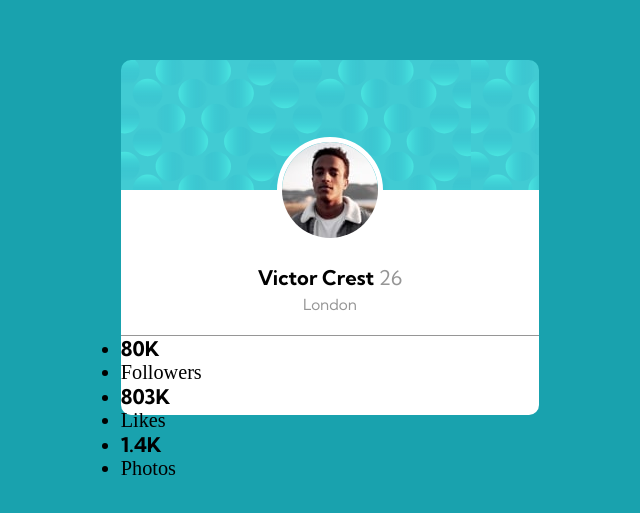
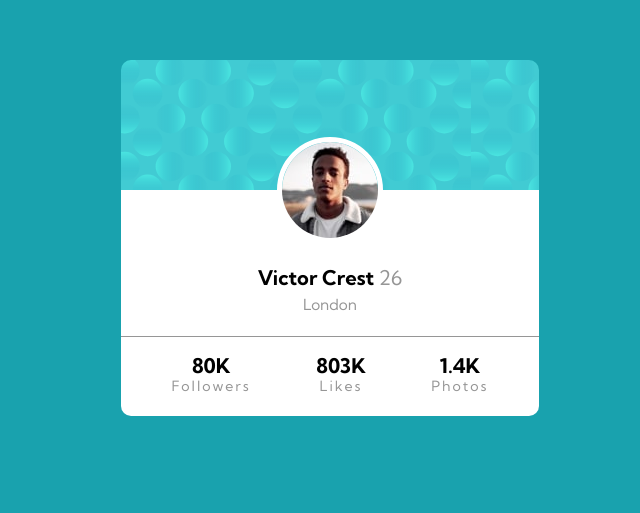
Before and after one commit to Astrobean/frontendmentor-2, a plain HTML site: page profile-card-component-main/index.html in a window 1280 px wide. Shown: the part 143-656 px from the top of the page, without its empty margins (310-950 px from the left). Drawn offline with Linux system fonts and the light colour scheme.

Commit message:
complete card layout

```diff
--- a/profile-card-component-main/scss/_card.scss
+++ b/profile-card-component-main/scss/_card.scss
@@ -1,3 +1,5 @@
+// The card layout does not change depending on screen size, so there are no media queries.
+
 .card {
   height: 21.875rem;
   width: 23.25rem;
@@ -49,5 +51,27 @@
     height: 20%;
     background-color: white;
     border-radius: 0px 0px 10px 10px;
+    display: flex;
+    justify-content: space-around;
+    align-items: center;
+    padding: 0 1rem;
+
+    ul {
+      text-align: center;
+      list-style: none;
+      line-height: 1.2rem;
+
+      li {
+        font-family: Kumbh Sans;
+        font-size: 0.7em;
+        font-weight: 400;
+
+        &:nth-child(2) {
+          letter-spacing: 2px;
+          color: $darkGray;
+        }
+      }
+    }
+
   }
 }
--- a/profile-card-component-main/scss/_globals.scss
+++ b/profile-card-component-main/scss/_globals.scss
@@ -1,9 +1,9 @@
 *,
 *::before,
 *::after {
-  box-sizing: border-box;
   margin: 0;
   padding: 0;
+  font-size: 1.125rem; // based on Style guide
 }
 
 h4 {
--- a/profile-card-component-main/scss/_vars.scss
+++ b/profile-card-component-main/scss/_vars.scss
@@ -4,15 +4,3 @@ $darkCyan: hsl(185, 75%, 39%);
 $veryDarkDesaturatedBlue: hsl(229, 23%, 23%);
 $darkGrayishBlue: hsl(227, 10%, 46%);
 $darkGray: hsl(0, 0%, 59%);
-
-// Globals
-
-*,
-*::before,
-*::after {
-  margin: 0;
-  padding: 0;
-  font-size: 1.125rem; // based on Style guide
-}
-
-// SVG size is 978x978
```
Also changed, not shown: profile-card-component-main/css/style.css, 1 other file.
